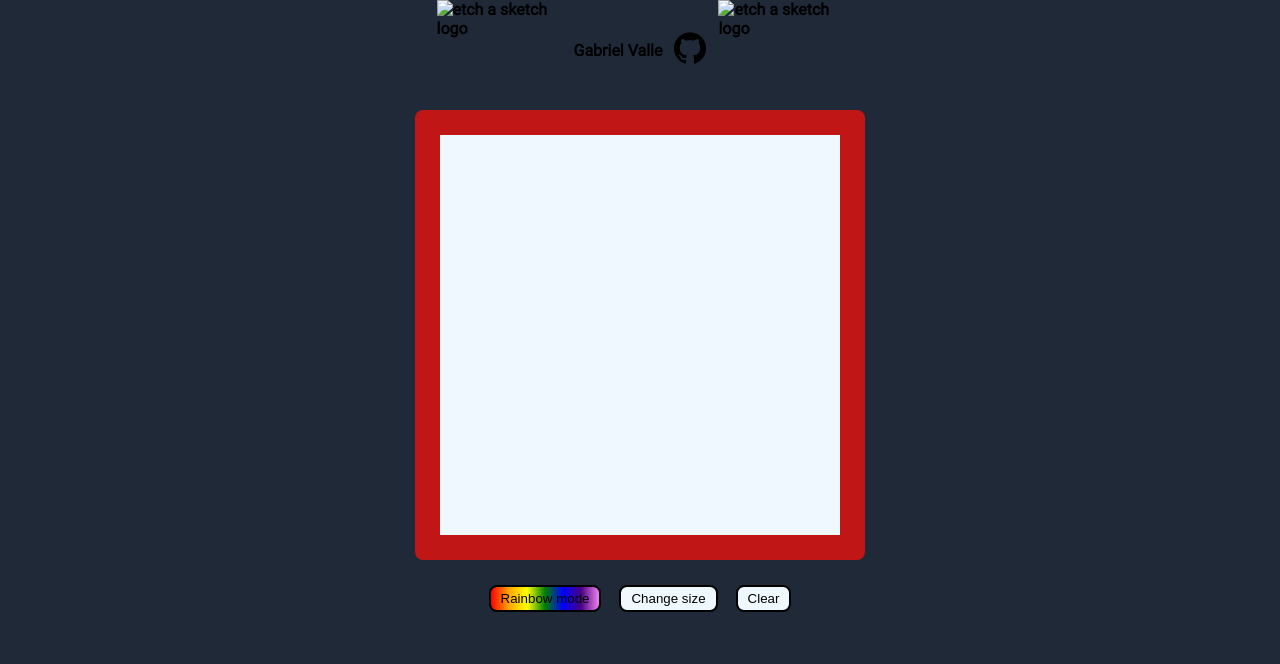
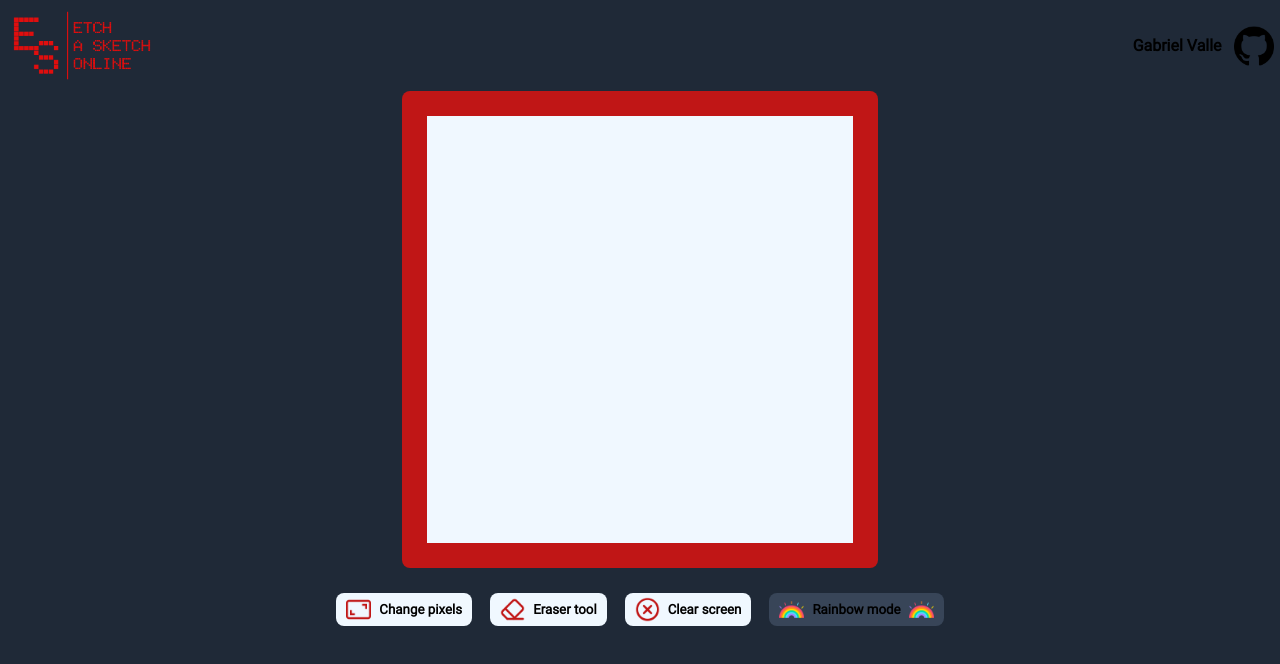
Before and after one commit to GabrielBRQ/etch-a-sketch, a plain HTML site: page index.html in a window 1280 px wide. Both pictures are taken after a click on the button "Rainbow mode". Drawn offline with Linux system fonts and the light colour scheme.

Commit message:
change UI

```diff
--- a/index.html
+++ b/index.html
@@ -3,16 +3,15 @@
 <head>
     <meta charset="UTF-8">
     <meta http-equiv="X-UA-Compatible" content="IE=edge">
-    <meta name="viewport" content="width=device-width, initial-scale=1.0">
+    <meta name="viewport" content="width=device-width, height=device-height, initial-scale=1">
     <title>Etch a Sketch</title>
     <link rel="stylesheet" href="style.css">
 </head>
 <body>
     <div class="credits">
-        <img src="images/etch-a-sketch-image.png" alt="etch a sketch logo" style="width:125px;height:100px;">
-        Gabriel Valle
-        <a href="https://github.com/GabrielBRQ"><img src="images/github-logo.png" alt="github logo" style="width:32px;height:32px;"></a>
-        <img src="images/etch-a-sketch-image.png" alt="etch a sketch logo" style="width:125px;height:100px;">
+        <img src="images/etch-a-sketch-online-logo.png" alt="etch a sketch logo" style="width:150px;height:75px;">
+
+        <a href="https://github.com/GabrielBRQ">Gabriel Valle <img src="images/github-logo.png" alt="github logo" style="width:40px;height:40px;"></a>
     </div>
 
     <div id="container">
@@ -20,9 +19,10 @@
     </div>
 
     <div id="buttonContainer">
-        <button id="rainbowButton">Rainbow mode</button>
-        <button id="gridButton">Change size</button>
-        <button id="clearButton">Clear</button>
+        <button id="gridButton"><img src="images/resolution.png" alt="resolution icon" style="width:25px;height:25px;">Change pixels</button>
+        <button id="eraserButton"><img src="images/eraser.png" alt="eraser icon" style="width:25px;height:25px;">Eraser tool</button>
+        <button id="clearButton"><img src="images/closed.png" alt="clear icon" style="width:25px;height:25px;">Clear screen</button>
+        <button id="rainbowButton"><img src="images/rainbow.png" alt="rainbow" style="width:25px;height:25px;">Rainbow mode<img src="images/rainbow.png" alt="rainbow" style="width:25px;height:25px;"></button>
     </div>
     <script src="script.js">  </script>
 </body>
--- a/script.js
+++ b/script.js
@@ -2,8 +2,10 @@ const container = document.querySelector('#container');
 const gridButton = document.querySelector('#gridButton');
 const clearButton = document.querySelector('#clearButton');
 const rainbowButton = document.querySelector('#rainbowButton');
+const eraserButton = document.querySelector('#eraserButton');
 var squares = 16;
 var rainbow = false;
+var eraser = false;
 var color = 000;
 
 //button to change the number of squares
@@ -19,27 +21,57 @@ gridButton.addEventListener('click', () => {
     }else{
         alert('Please type a number');
     }
-})
+    deactivateEraser();
+});
+
 //clear screen
 clearButton.addEventListener('click', () => {
     container.innerHTML = ''
     createGrid(squares);
-})
+    deactivateEraser();
+});
 
 rainbowButton.addEventListener('click', () => {
-    rainbow = true;
-})
+    if(rainbow){
+        rainbow = false;
+        rainbowButton.style.backgroundColor = 'aliceblue';
+    }else{
+        rainbowButton.style.backgroundColor = '#384558';
+        rainbow = true;
+        deactivateEraser();
+    }
+});
+
+eraserButton.addEventListener('click', () => {
+    if(eraser){
+        deactivateEraser();
+    }else{
+        eraserButton.style.backgroundColor = '#384558';
+        eraser= true;
+    }
+});
+
+function deactivateEraser(){
+    eraser = false;
+    eraserButton.style.backgroundColor = 'aliceblue';
+}
 
 //function to adapt squares to screen size
 function calcSquareSize(squares){
-    var size = 400;
-    for(;size * squares > 400; size = size - 0.1){}
+    if(window.innerWidth < 1000){
+        var size = ((window.innerWidth/squares) / 1.8);
+    }else{
+        var size = ((window.innerWidth/squares) / 3);
+    }
+
+    for(;size > window.innerWidth; size = size - 0.1){}
     container.style.setProperty('--size', size + 'px');
-    container.style.setProperty('--size', size + 'px');
-}
+};
 
 //create and 'paint' squares
 function createGrid(cols){
+    calcSquareSize(cols);
+
     container.style.setProperty('--grid-cols', cols);
     container.style.setProperty('--grid-rows', cols);
 
@@ -51,7 +83,10 @@ function createGrid(cols){
 
         container.appendChild(board);
         board.addEventListener('mouseover', () => {
-            if(rainbow){
+            if(eraser){
+                board.style.backgroundColor = 'aliceblue';
+            }
+            else if(rainbow){
                 board.style.backgroundColor = "#" + color;
             }
             else{
--- a/style.css
+++ b/style.css
@@ -9,8 +9,10 @@
     --size: 25px;
 }
 
+
 body{
     display: flex;
+    height: 1fr;
     flex-direction: column;
     align-items: center;
     background-color: #1f2937;
@@ -19,12 +21,19 @@ body{
     flex: 1;
 }
 
+a{
+    text-decoration: none;
+    display: flex;
+    align-items: center;
+    gap: 12px;
+    color: black;
+}
+
 #container {
 	display: grid;
     grid-template-columns: repeat(var(--grid-cols), var(--size));
     grid-template-rows: repeat(var(--grid-rows), var(--size));
     padding: 25px;
-    margin-top: 10px;
     margin-bottom: 25px;
     border-radius: 8px;
     background-color: rgb(192, 22, 22);
@@ -32,24 +41,36 @@ body{
 
 #buttonContainer{
     display: flex;
+    flex-wrap: wrap;
+    justify-content: center;
     flex: 1;
     gap: 18px;
 }
 
-#gridButton,
-#clearButton,
-#rainbowButton{
+button {
+    transition-duration: 0.3s;
     background-color: aliceblue;
     color: black;
-    border: 2px solid black;
+    border: none;
     padding: 4px 10px 4px 10px;
     margin-bottom: 25px;
     border-radius: 8px;
+    align-items: center;
+    display: flex;
+    gap: 8px;
+    font-family: 'Roboto';
+    font-weight: 900;
 }
 
-#rainbowButton{
-    background-image: linear-gradient(to left, violet, indigo, blue, green, yellow, orange, red);
-    color: black;
+button:hover {
+    background-color: #384558;
+    color: rgb(192, 22, 22);;
+}
+
+button:active {
+    background-color: rgb(185, 174, 174);
+    box-shadow: 0 2px #252525;
+    transform: translateY(2px);
 }
 
 .board{
@@ -58,10 +79,12 @@ body{
 
 .credits{
     font-family: 'Roboto';
+    width: 99%;
     font-weight: bold;
     display: flex;
     align-items: center;
     justify-self: stretch;
-    justify-content: center;
-    gap: 12px;
+    justify-content: space-between;
+    margin:8px;
+
 }
```
